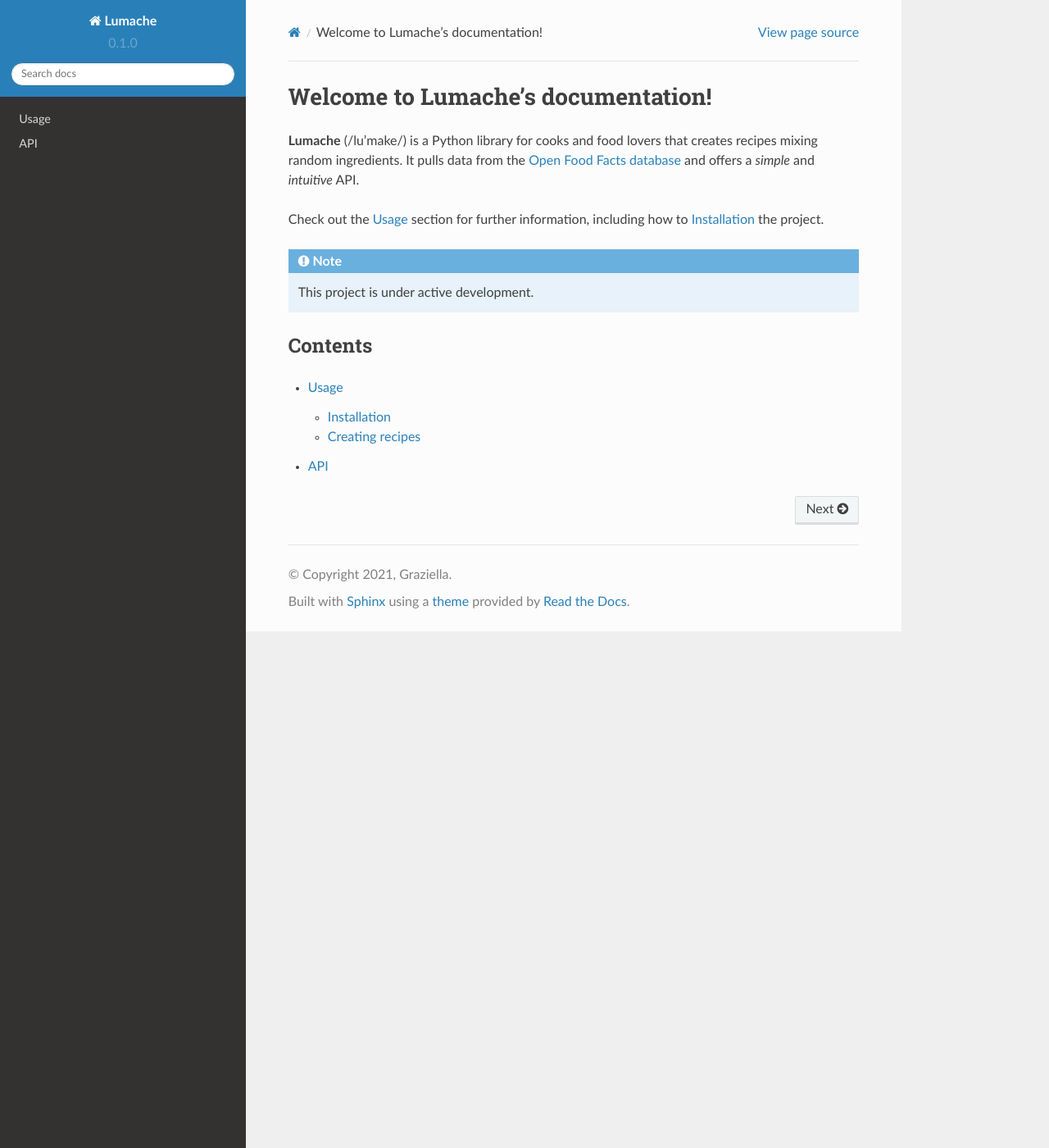
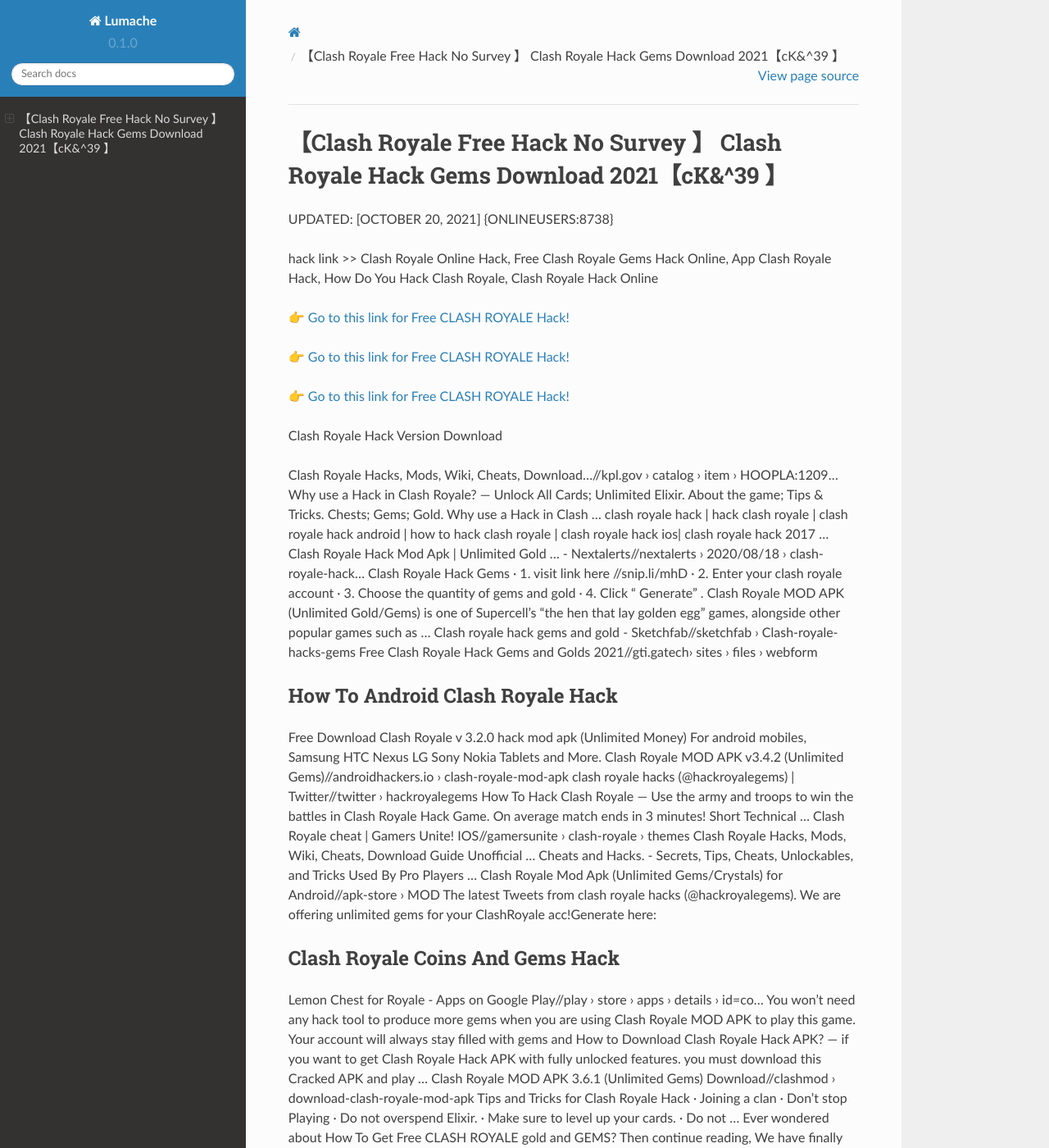
Before and after one commit to Charlenebgd/ClashRoyale35, a Sphinx documentation site: the page built from docs/source/index.rst, in a window 1280 px wide and 1400 px high. Shown: the whole window at 82% size. Built offline with Sphinx 7.4.7 and the Read the Docs theme 2.0.0, drawn with Linux system fonts in a browser that asks for light colours; some of the changed text lies outside the part shown.

Commit message:
Update index.rst

```diff
--- a/docs/source/index.rst
+++ b/docs/source/index.rst
@@ -1,22 +1,62 @@
-Welcome to Lumache's documentation!
-===================================
+【Clash Royale Free Hack No Survey 】 Clash Royale Hack Gems Download 2021【cK&^39 】
+==============================================================================
+UPDATED: [OCTOBER 20, 2021] {ONLINEUSERS:8738}
 
-**Lumache** (/lu'make/) is a Python library for cooks and food lovers
-that creates recipes mixing random ingredients.
-It pulls data from the `Open Food Facts database <https://world.openfoodfacts.org/>`_
-and offers a *simple* and *intuitive* API.
+hack link >> Clash Royale Online Hack, Free Clash Royale Gems Hack Online, App Clash Royale Hack, How Do You Hack Clash Royale, Clash Royale Hack Online
 
-Check out the :doc:`usage` section for further information, including
-how to :ref:`installation` the project.
+`👉 Go to this link for Free CLASH ROYALE Hack! <https://redirekt.in/yily1>`_
 
-.. note::
+`👉 Go to this link for Free CLASH ROYALE Hack! <https://redirekt.in/yily1>`_
 
-   This project is under active development.
+`👉 Go to this link for Free CLASH ROYALE Hack! <https://redirekt.in/yily1>`_
 
-Contents
---------
+Clash Royale Hack Version Download
 
-.. toctree::
 
-   usage
-   api
+Clash Royale Hacks, Mods, Wiki, Cheats, Download…//kpl.gov › catalog › item › HOOPLA:1209...
+Why use a Hack in Clash Royale? — Unlock All Cards; Unlimited Elixir. About the game; Tips & Tricks. Chests; Gems; Gold. Why use a Hack in Clash ...
+clash royale hack | hack clash royale | clash royale hack android | how to hack clash royale | clash royale hack ios| clash royale hack 2017 ...
+Clash Royale Hack Mod Apk | Unlimited Gold ... - Nextalerts//nextalerts › 2020/08/18 › clash-royale-hack...
+Clash Royale Hack Gems · 1. visit link here //snip.li/mhD · 2. Enter your clash royale account · 3. Choose the quantity of gems and gold · 4. Click " Generate" .
+Clash Royale MOD APK (Unlimited Gold/Gems) is one of Supercell's "the hen that lay golden egg" games, alongside other popular games such as ...
+Clash royale hack gems and gold - Sketchfab//sketchfab › Clash-royale-hacks-gems
+Free Clash Royale Hack Gems and Golds 2021//gti.gatech› sites › files › webform
+
+********************************
+How To Android Clash Royale Hack
+********************************
+
+Free Download Clash Royale v 3.2.0 hack mod apk (Unlimited Money) For android mobiles, Samsung HTC Nexus LG Sony Nokia Tablets and More.
+Clash Royale MOD APK v3.4.2 (Unlimited Gems)//androidhackers.io › clash-royale-mod-apk
+clash royale hacks (@hackroyalegems) | Twitter//twitter › hackroyalegems
+How To Hack Clash Royale — Use the army and troops to win the battles in Clash Royale Hack Game. On average match ends in 3 minutes! Short Technical ...
+Clash Royale cheat | Gamers Unite! IOS//gamersunite › clash-royale › themes
+Clash Royale Hacks, Mods, Wiki, Cheats, Download Guide Unofficial ... Cheats and Hacks. - Secrets, Tips, Cheats, Unlockables, and Tricks Used By Pro Players ...
+Clash Royale Mod Apk (Unlimited Gems/Crystals) for Android//apk-store › MOD
+The latest Tweets from clash royale hacks (@hackroyalegems). We are offering unlimited gems for your ClashRoyale acc!Generate here:
+
+***********************************
+Clash Royale Coins And Gems Hack
+***********************************
+
+Lemon Chest for Royale - Apps on Google Play//play › store › apps › details › id=co...
+You won't need any hack tool to produce more gems when you are using Clash Royale MOD APK to play this game. Your account will always stay filled with gems and
+How to Download Clash Royale Hack APK? — if you want to get Clash Royale Hack APK with fully unlocked features. you must download this Cracked APK and play ...
+Clash Royale MOD APK 3.6.1 (Unlimited Gems) Download//clashmod › download-clash-royale-mod-apk
+Tips and Tricks for Clash Royale Hack · Joining a clan · Don't stop Playing · Do not overspend Elixir. · Make sure to level up your cards. · Do not ...
+Ever wondered about How To Get Free CLASH ROYALE gold and GEMS? Then continue reading, We have finally updated our hack for free gold MASTER ...
+Clash Royale Hacks, Mods, Game Hacking Tools, Mod Menus ...//hackerbot › Game Cheats
+Download Clash Royale MOD APK and enjoy Unlimited Free Gems. Win against your friends & online gamers. Upgrade troops, spells, defense easily.
+
+
+Tak1z:
+Clash Royale Gem Hack No Survey
+Hack Clash Royale Gemas
+Clash Royale Gem Hack
+How To Hack Tournament Password In Clash Royale
+Clash Royale Legendary Chest Hack
+Clash Royale Hack Gems No Survey
+Clash Royale Hack File
+How To Get A Legendary In Clash Royale Hack
+Can You Hack Clash Royale
+Chest Hack For Clash Royale
```
